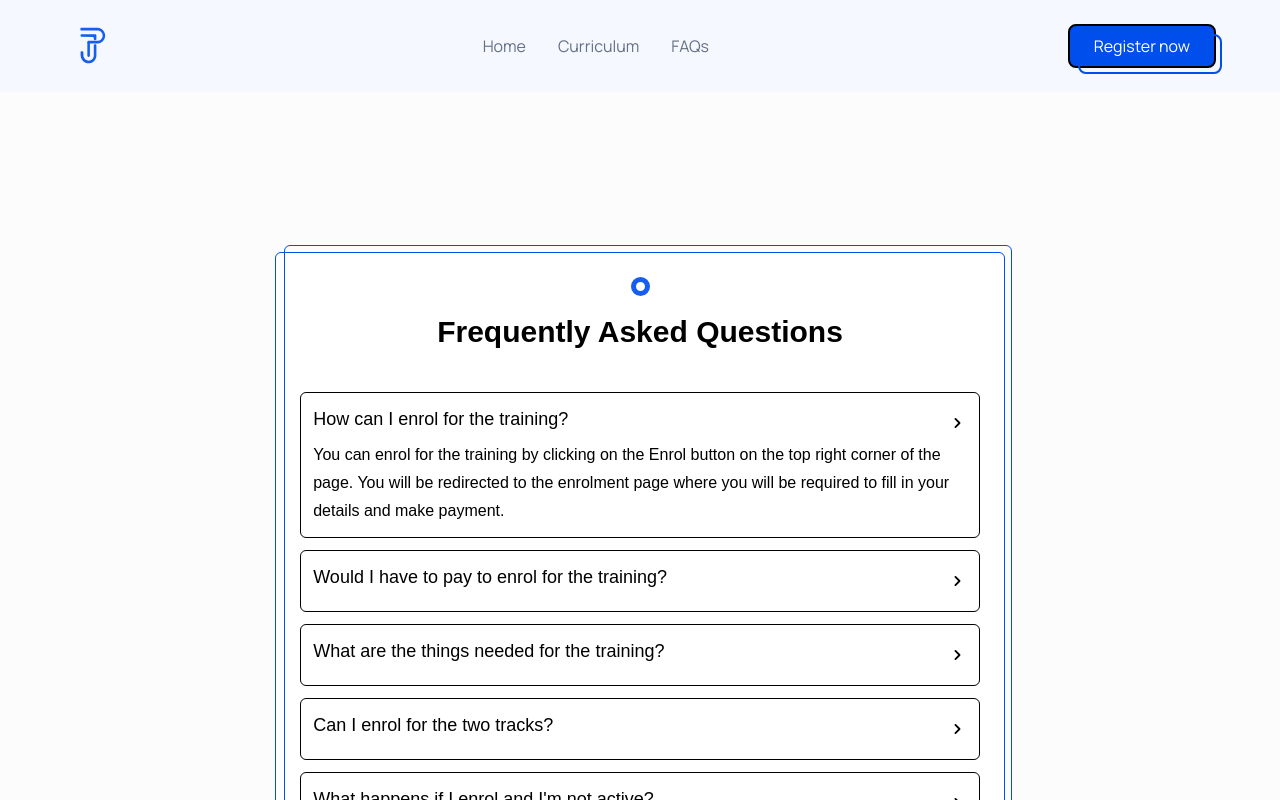
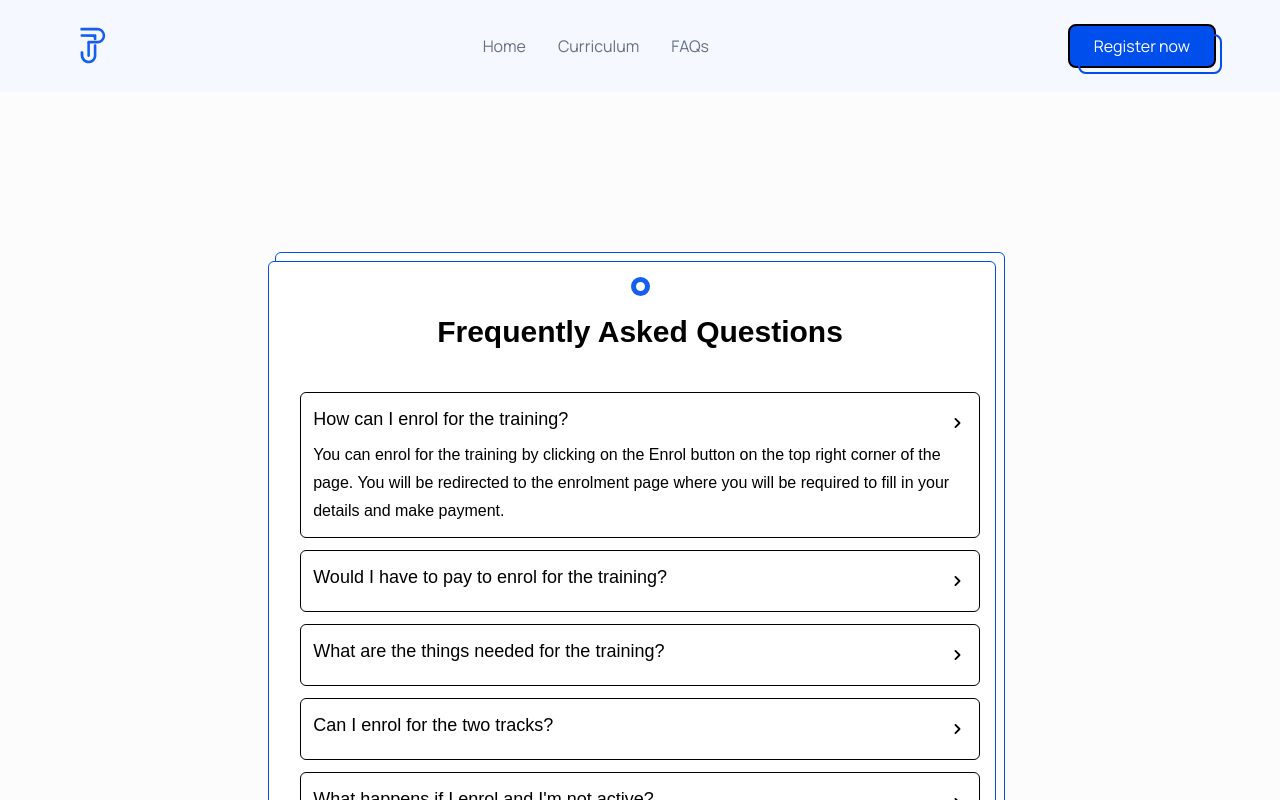
Before and after one commit to Rasheedatj/just-projects, a Next.js app: page / in a window 1280 px wide. Shown: the top 800 px of the page. Built offline with nearby package versions, Linux system fonts and the light colour scheme; a web font is replaced by a local one.

Commit message:
fix:fix faq border and background

```diff
--- a/app/_components/FAQs.tsx
+++ b/app/_components/FAQs.tsx
@@ -16,7 +16,7 @@ const FAQs = () => {
       id='faqs'
       className={`${halant.className} px-8 flex py-40 bg-neutral-50 text-black`}
     >
-      <div className='relative md:w-3/5 border-[1px] mx-auto border-primary-700 bg-white rounded-md p-6  before:absolute before:content-[""] before:rounded-md before:w-full before:h-full before:border-[1px] before:border-primary-700 before:bottom-2 before:left-2 before:-z-[2] z-[2] '>
+      <div className='relative md:w-3/5 border-[1px] mx-auto border-primary-700 bg-white rounded-md p-6  before:absolute before:content-[""] before:bg-white before:rounded-md before:w-full before:h-full before:border-[1px] before:border-primary-700 before:top-2 before:right-2 before:-z-[2] z-[2] '>
         <header className='flex flex-col gap-4 justify-center items-center'>
           <Image src={Pin} quality={70} alt='pin' />
           <h1 className='text-center font-semibold text-3xl leading-10'>
```
